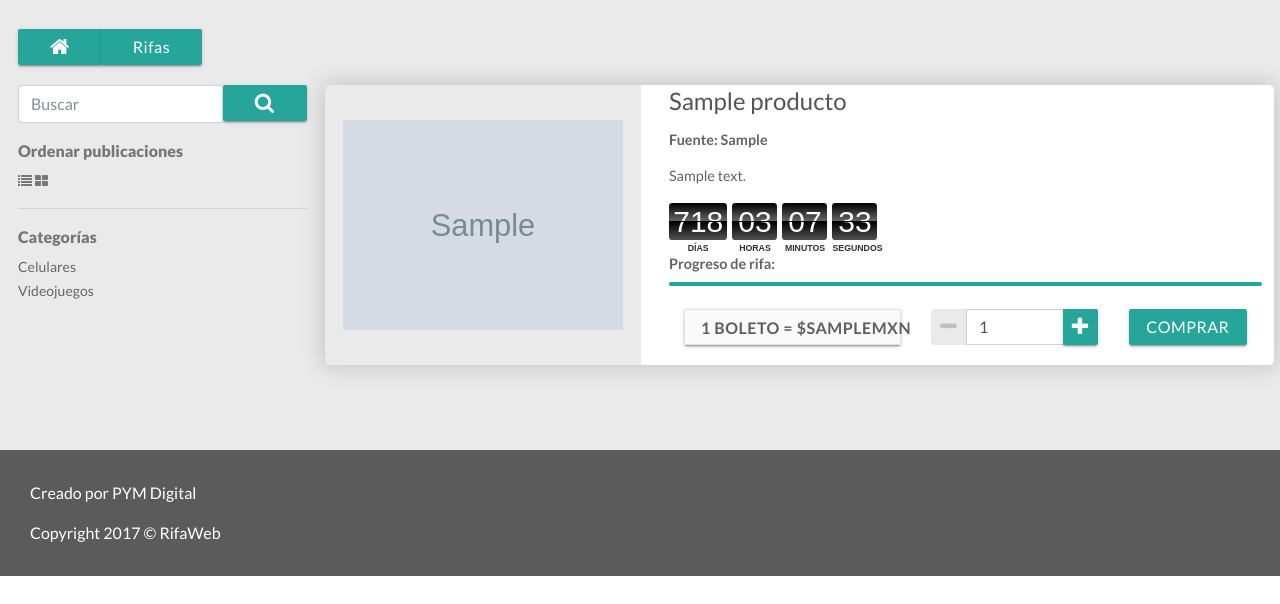
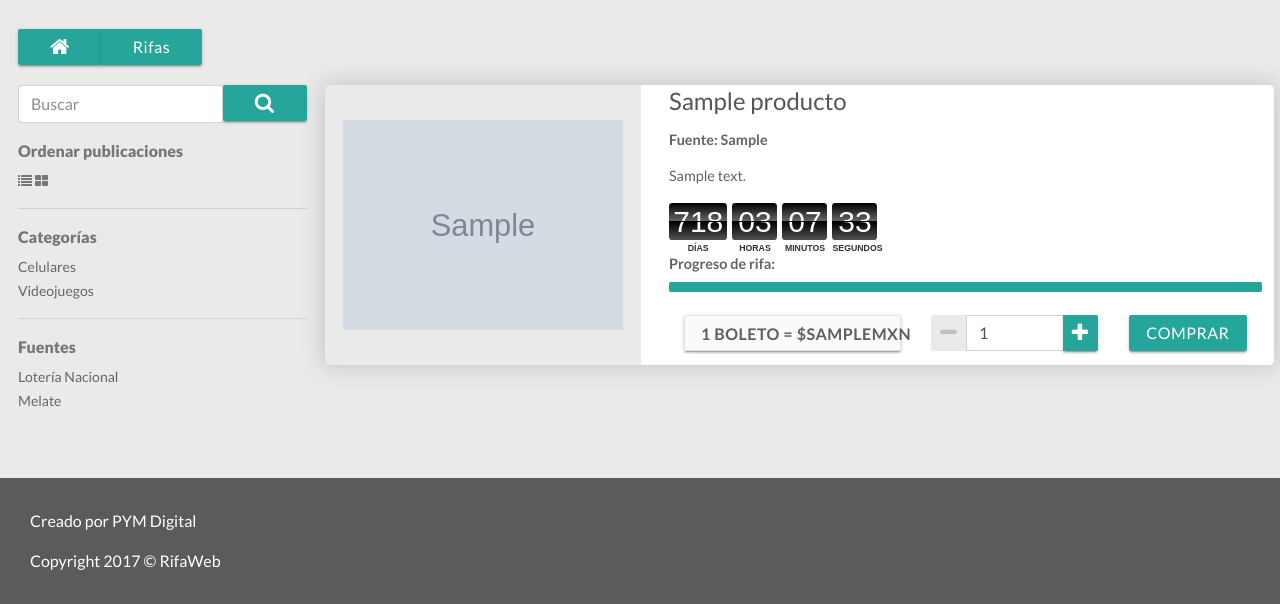
Before and after one commit to DarthAlx/RifaWeb2.0, a Laravel app: page /RifaWeb/rifas in a window 1280 px wide. Shown: the part 269-873 px from the top of the page. Before the commit the page ends 845 px from the top, so only its background shows below. Run offline with Laravel 8, Linux system fonts and the light colour scheme; data comes from the database, SQL or seed files in the repository; tables that the repository leaves empty hold one stand-in row (values such as "Sample post"); grey boxes marked "Sample" are stand-in pictures; settings files or empty folders that the repository lacks are supplied.

Commit message:
barra de progreso

```diff
--- /dev/null
+++ b/app/Fuente.php
@@ -0,0 +1,11 @@
+<?php
+
+namespace App;
+
+use Illuminate\Database\Eloquent\Model;
+
+class Fuente extends Model
+{
+    protected $table = 'fuentes';
+	protected $fillable = ['nombre'];
+}
--- a/css/shop.css
+++ b/css/shop.css
@@ -122,3 +122,7 @@
 .grid .botoncantidad, .grid .botoncomprar{
   margin-top: 10px;
 }
+
+.progress {
+    height: 10px;
+}
--- a/resources/views/catalogo.blade.php
+++ b/resources/views/catalogo.blade.php
@@ -52,6 +52,16 @@
 
                 @endif
 
+                @if($fuentes)
+                <hr>
+                <p class="titleshop">Fuentes</p>
+                <ul class="listacategorias">
+                  @foreach($fuentes as $fuente)
+                  <li><a href="{{url('/rifas')}}/{{strtolower($fuente->nombre)}}">{{$fuente->nombre}}</a></li>
+                  @endforeach
+                </ul>
+                @endif
+
 
 
               </div>
@@ -93,7 +103,7 @@
                             </script>
                           </div>
                           <p style="margin:0;">Progreso de rifa:</p>
-                          <div class="progress">
+                          <div class="progress" data-toggle="tooltip" data-placement="top" title="{{$producto->vendidos}}/{{$producto->boletos}}">
                               <div class="determinate" style="width: {{($producto->vendidos*100)/$producto->boletos}}%"></div>
                           </div>
 
--- a/routes/web.php
+++ b/routes/web.php
@@ -22,10 +22,16 @@ Route::get('/', function () {
 
 Route::get('/rifas/{catalogo}', function ($catalogo) {
 	$categoria=App\Categoria::where('nombre',$catalogo)->first();
+	$fuente=App\Fuente::where('nombre',$catalogo)->first();
 	$categorias=App\Categoria::orderBy('nombre','asc')->get();
+	$fuentes=App\Fuente::orderBy('nombre','asc')->get();
 	if ($categoria) {
 		$productos=App\Producto::where('categoria', 'like', '%'.$categoria->id.'%')->get();
-		return view('catalogo', ['productos'=>$productos,'categorias'=>$categorias,'catalogo'=>$catalogo]);
+		return view('catalogo', ['productos'=>$productos,'categorias'=>$categorias,'fuentes'=>$fuentes,'catalogo'=>$catalogo]);
+	}
+	elseif ($fuente) {
+		$productos=App\Producto::where('loteria', 'like', '%'.$fuente->nombre.'%')->get();
+		return view('catalogo', ['productos'=>$productos,'categorias'=>$categorias,'fuentes'=>$fuentes,'catalogo'=>$catalogo]);
 	}
 	else{
 		return redirect()->intended(url('/404'));
@@ -36,8 +42,9 @@ Route::get('/rifas/{catalogo}', function ($catalogo) {
 Route::get('/rifas', function () {
 	$catalogo="Todos";
 	$categorias=App\Categoria::orderBy('nombre','asc')->get();
+	$fuentes=App\Fuente::orderBy('nombre','asc')->get();
 	$productos=App\Producto::orderBy('nombre','asc')->get();
-	return view('catalogo', ['productos'=>$productos,'categorias'=>$categorias,'catalogo'=>$catalogo]);
+	return view('catalogo', ['productos'=>$productos,'categorias'=>$categorias,'catalogo'=>$catalogo,'fuentes'=>$fuentes]);
 });
 
 
```
Also changed, not shown: database/seeds/Categorias.php (+7 -0 lines), database/migrations/2018_01_26_174524_create_fuentes_table.php (added).
